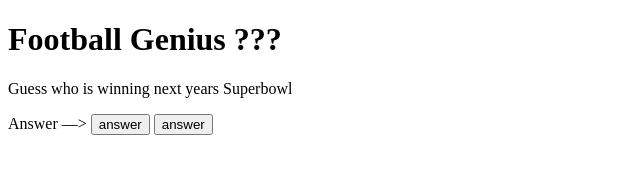
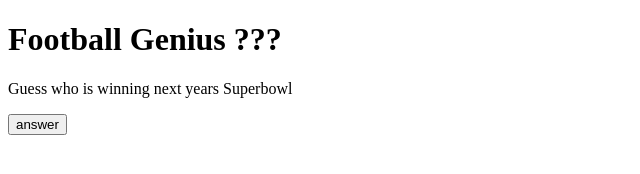
Before and after one commit to mazonline/mazonline.github.io, a plain HTML site: page index.html in a window 1280 px wide. Shown: the whole page, without its empty margins (0-640 px from the left). Drawn offline with Linux system fonts and the light colour scheme.

Commit message:
Update index.html

```diff
--- a/index.html
+++ b/index.html
@@ -5,16 +5,12 @@
 <h1>Football Genius ???</h1>
 
 <p>Guess who is winning next years Superbowl</p>
-<!––  <button onclick="myFunction()">Answer</button> ––>
   <button name="answer" onclick="myFunction()">answer</button>
-
-<button name="answer" onclick="myFunction()">answer</button>
-
 <p id="demo"></p>
 
 <script>
 function myFunction() {
-  document.getElementById("demo").innerHTML = "The Raiders.";
+  document.getElementById("answr").innerHTML = "The Raiders.";
 }
 </script>
 
```
